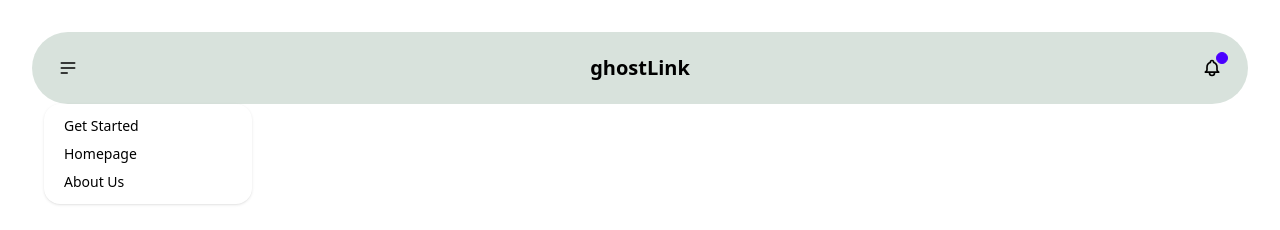
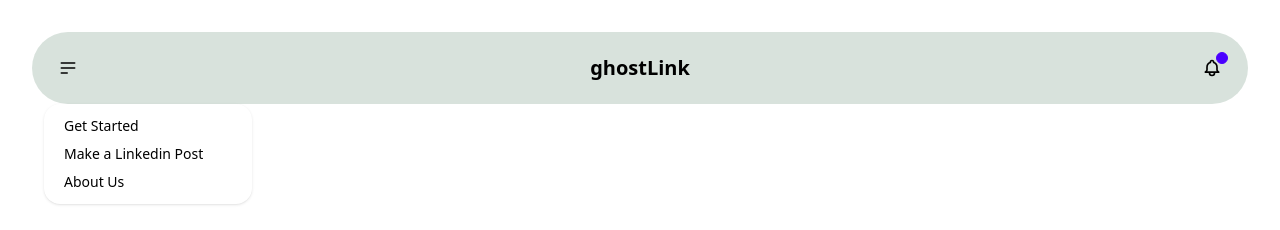
Before and after one commit to justinklee1253/ghostlink, a Next.js app in the folder ghostlink-frontend/: page / in a window 1280 px wide. Both pictures are taken after a click on the button 68 px from the left and 68 px from the top of the page. Shown: the top 230 px of the page. Built offline with nearby package versions, Linux system fonts and the light colour scheme.

Commit message:
Basic Navbar Stuff

```diff
--- a/ghostlink-frontend/src/components/Navbar/navbar.tsx
+++ b/ghostlink-frontend/src/components/Navbar/navbar.tsx
@@ -32,10 +32,10 @@ const Navbar = () => {
             className="menu menu-sm dropdown-content bg-base-100 rounded-box z-[1] mt-3 w-52 p-2 shadow"
           >
             <li>
-              <a>Get Started</a>
+              <a href="/">Get Started</a>
             </li>
             <li>
-              <a>Homepage</a>
+              <a href="/uploadFile">Make a Linkedin Post</a>
             </li>
             <li>
               <a>About Us</a>
```
